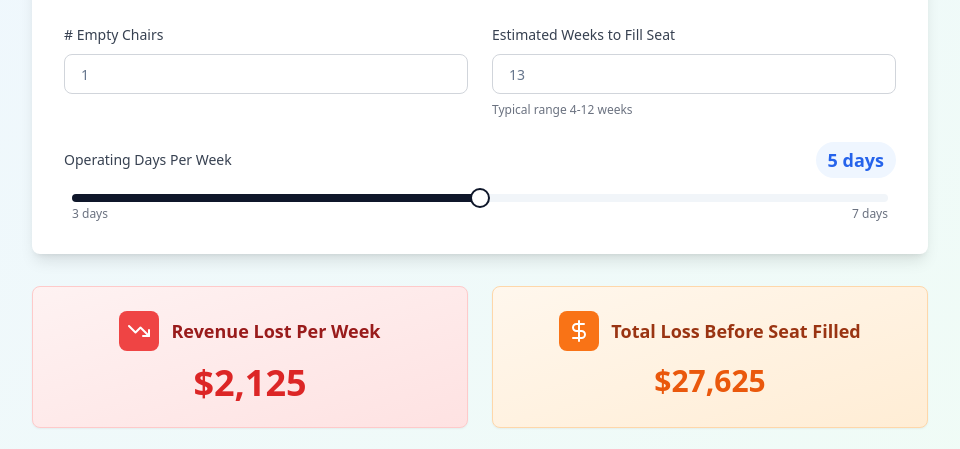
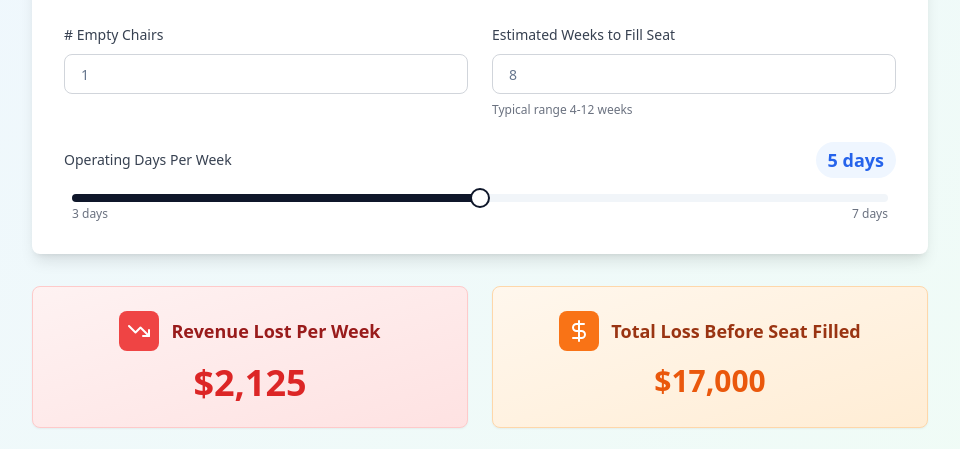
Before and after one commit to joncaldwell90/chair-loss-calculator-roi, a React (Vite) app: page / in a window 1280 px wide. Shown: the part 334-783 px from the top of the page, without its empty margins (160-1120 px from the left). Built offline with nearby package versions, Linux system fonts and the light colour scheme.

Commit message:
Change default weeks to fill to 8
Updated the default value for "Estimated Weeks to Fill Seat" to 8 in `Calculator.tsx`.

```diff
--- a/src/components/Calculator.tsx
+++ b/src/components/Calculator.tsx
@@ -1,4 +1,3 @@
-
 import { useState, useEffect } from "react";
 import InputField from "./InputField";
 import SliderInput from "./SliderInput";
@@ -27,7 +26,7 @@ const Calculator = () => {
     const effectiveAvgTicket = avgTicket || 85;
     const effectiveClientsPerDay = clientsPerDay || 5;
     const effectiveEmptyChairs = emptyChairs || 1;
-    const effectiveWeeksToFill = weeksToFill || 13; // ~90 days = 13 weeks
+    const effectiveWeeksToFill = weeksToFill || 8; // Changed from 13 to 8
 
     // Real-time calculations
     const weeklyRev = effectiveAvgTicket * effectiveClientsPerDay * daysOpen;
@@ -108,7 +107,7 @@ const Calculator = () => {
             label="Estimated Weeks to Fill Seat"
             value={weeksToFill}
             onChange={(value) => handleInputChange('weeksToFill', value)}
-            placeholder="13"
+            placeholder="8"
             isEdited={editedFields.has('weeksToFill')}
             helperText="Typical range 4-12 weeks"
           />
```
